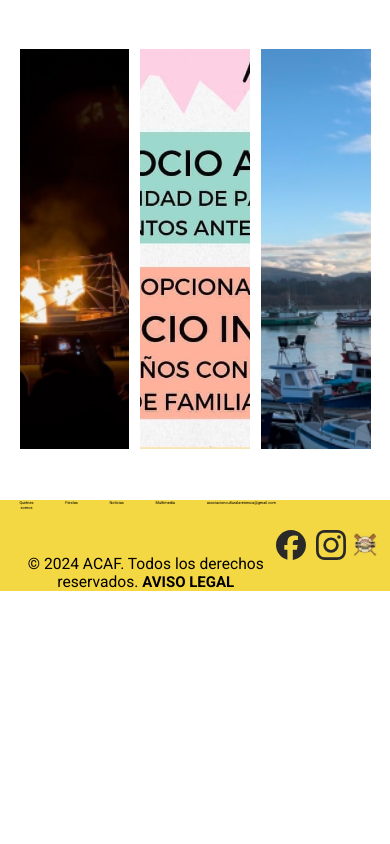
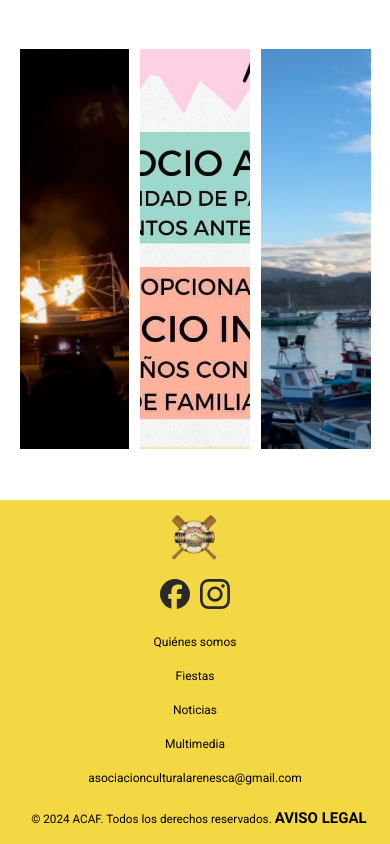
Before and after one commit to joyjos/ACAF, a React (Vite) app in the folder frontend/: page / in a window 390 px wide. Shown: the part 1811-2655 px from the top of the page. Before the commit the page ends 2402 px from the top, so only its background shows below. Built offline with nearby package versions, Linux system fonts and the light colour scheme; no server answers.

Commit message:
Footer and aboutUs responsive done

```diff
--- a/frontend/src/presentation/components/Footer/Footer.css
+++ b/frontend/src/presentation/components/Footer/Footer.css
@@ -83,3 +83,30 @@ footer {
   margin-right: 2vw;
   width: 10vw;
 }
+
+@media screen and (max-width: 768px) {
+
+  footer {
+    flex-direction: column-reverse;
+  }
+
+  .footerOptions {
+    font-size: 3rem;
+    margin: auto 0 2vh 0;
+  }
+
+  .linkContainer {
+    flex-direction: column;
+    margin: 3vh auto 1vh auto;
+  }
+
+  .linkContainer a {
+    font-size:1.2rem;
+    margin: 0;
+  }
+
+  .footerLogo {
+    width: 20vw;
+    margin: 0;
+  }
+}
--- a/frontend/src/presentation/pages/AboutUs/AboutUs.css
+++ b/frontend/src/presentation/pages/AboutUs/AboutUs.css
@@ -21,11 +21,10 @@
   font-size: 6rem;
   display: flex;
   align-items: flex-start;
- color: #f5cf14;
+  color: #f5cf14;
 }
 
-
-.contentAbout p{
+.contentAbout p {
   font-size: 1.8rem;
   text-align: justify;
   margin: 2rem 0;
@@ -35,3 +34,24 @@
   display: flex;
   justify-content: center;
 }
+
+@media screen and (max-width: 768px) {
+  .titleAbout {
+   align-items: center;
+   justify-content: center;
+  }
+
+  .aboutContainer {
+    padding: 0.5rem;
+    margin: 14vh 5rem auto 5rem;
+  }
+
+  .aboutContainer div {
+    flex-direction: column;
+    align-items: center;
+  }
+
+  .aboutContainer img {
+    width: 80vw;
+  }
+}
```
